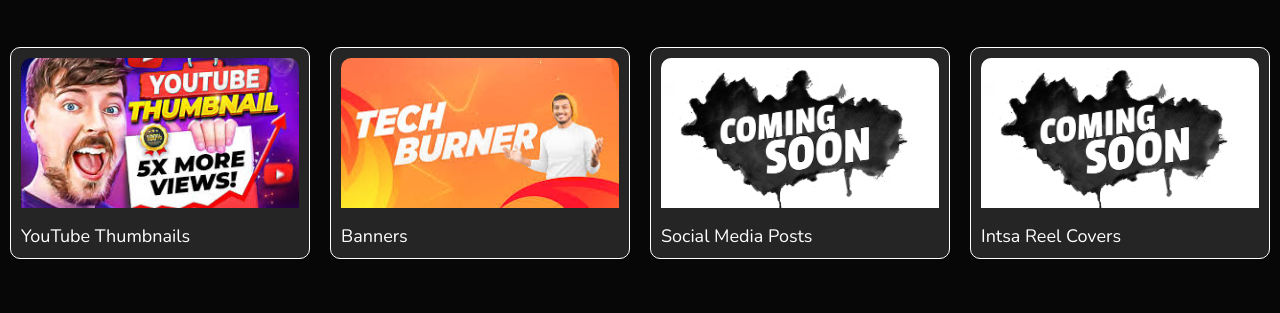
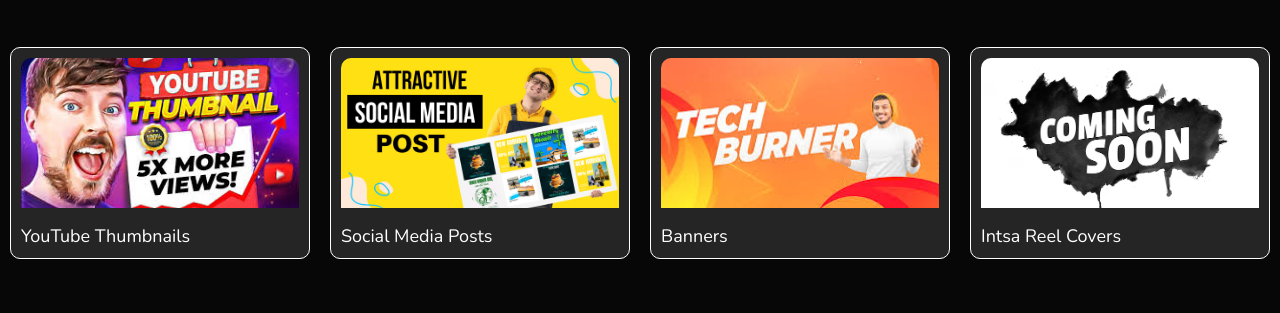
Before and after one commit to Sourabh-75/Portfolio, a plain HTML site: page index.html in a window 1280 px wide. Shown: the part 487-800 px from the top of the page. Drawn offline with nearby package versions, Linux system fonts and the light colour scheme.

Commit message:
add post card image and remove hover target on card

```diff
--- a/index.html
+++ b/index.html
@@ -68,28 +68,28 @@
       <h2>My work</h2>
       <!-- work -->
       <div class="cards-container">
-        <a href="workPage/thumbnail.html" target="_blank">
+        <a href="workPage/thumbnail.html">
           <div class="card">
             <img src="images/thumbnail-card-image.jpeg" alt="image" />
             <h3>YouTube Thumbnails</h3>
           </div>
         </a>
 
-        <a href="workPage/banner.html" target="_blank">
+        <a href="workPage/post.html">
+          <div class="card">
+            <img src="images/New Project.jpg" alt="image" />
+            <h3>Social Media Posts</h3>
+          </div>
+        </a>
+
+        <a href="workPage/banner.html">
           <div class="card">
             <img src="images/banner-card-image.jpeg" alt="image" />
             <h3>Banners</h3>
           </div>
         </a>
 
-        <a href="workPage/post.html" target="_blank">
-          <div class="card">
-            <img src="thumbnails/coming soon.webp" alt="image" />
-            <h3>Social Media Posts</h3>
-          </div>
-        </a>
-
-        <a href="workPage/cover.html" target="_blank">
+        <a href="workPage/cover.html">
           <div class="card">
             <img src="thumbnails/coming soon.webp" alt="image" />
             <h3>Intsa Reel Covers</h3>
```
Also changed, not shown: images/New Project.jpg (added).
